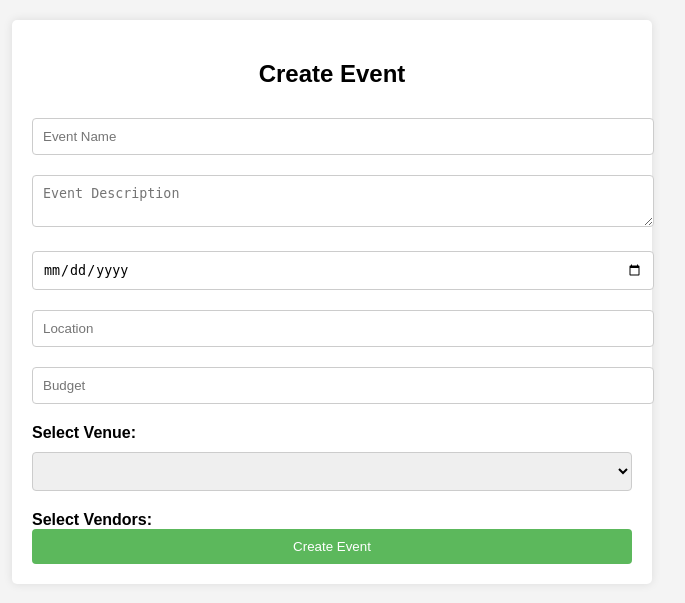
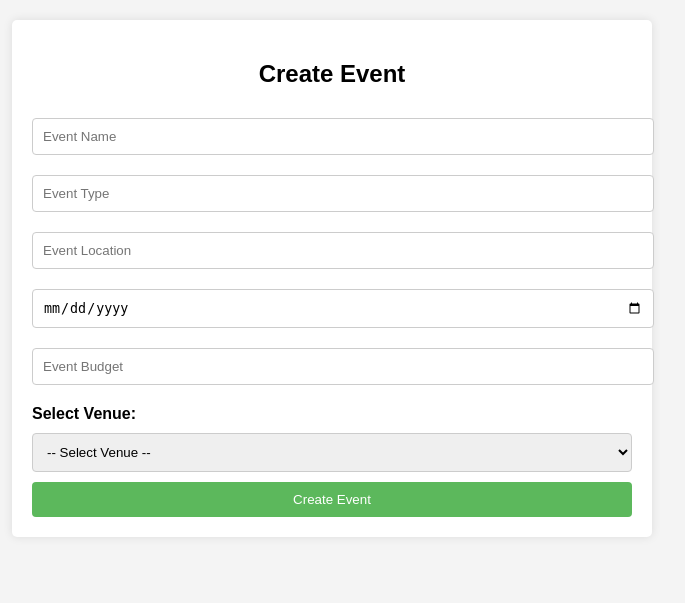
Before and after one commit to glife/EventEase, a Flask app: template templates/create_event.html in a window 1280 px wide. Shown: the top 603 px of the page, without its empty margins (308-993 px from the left). Run offline with Flask 3, Linux system fonts and the light colour scheme; the template is opened without the code that fills it, so the values that code supplies are empty.

Commit message:
Updated create event page also

```diff
--- a/main.py
+++ b/main.py
@@ -28,10 +28,9 @@
     Password = db.Column(db.String(1000), nullable=False)
     UserType = db.Column(db.Enum('Organizer', 'Vendor'), nullable=False)
     Phone = db.Column(db.String(100))
+    def get_id(self):
+        return str(self.UserID)  # Return the UserID as a string
 
-    # Override get_id to return UserID
-    def get_id(self):
-        return str(self.UserID)
 
 class UserProfile(db.Model):
     __tablename__ = 'User_Profile'
@@ -86,6 +85,7 @@
     VenueName = db.Column(db.String(100), nullable=False)
     Location = db.Column(db.String(255))
     Capacity = db.Column(db.Integer)
+    Price = db.Column(db.Integer)
 
 class Feedback(db.Model):
     __tablename__ = 'Feedback'
@@ -101,22 +101,20 @@
     VendorID = db.Column(db.Integer, db.ForeignKey('Vendor.UserID'), primary_key=True)
 
 # Routes
-# Index Route
 @app.route('/')
 def index():
     events = Event.query.all()
     return render_template('index.html', events=events)
 
-# Flask code for vendor_signup route
 @app.route('/vendor_signup', methods=['POST', 'GET'])
 def vendor_signup():
     if request.method == 'POST':
         name = request.form.get('name')
         email = request.form.get('email')
         password = request.form.get('password')
-        vendor_type = request.form.get('vendor_type')  # Added to get the vendor type
-        price_per_hour = request.form.get('price_per_hour')  # Added to get price per hour
-        phone = request.form.get('phone')  # Added to get price per hour
+        vendor_type = request.form.get('vendor_type')
+        price_per_hour = request.form.get('price_per_hour')
+        phone = request.form.get('phone')
 
         user_type = 'Vendor'
 
@@ -127,17 +125,13 @@
 
         hashed_password = generate_password_hash(password)
 
-        # Create new user
         new_user = User(Name=name, Email=email, Password=hashed_password, UserType=user_type, Phone=phone)
         db.session.add(new_user)
         db.session.commit()
 
-        # Create new vendor
         new_vendor = Vendor(UserID=new_user.UserID, BookingStatus='Available', VendorType=vendor_type, PricePerHour=price_per_hour)
         db.session.add(new_vendor)
-        db.session.commit()
 
-        # Check vendor type and insert into respective table
         if vendor_type == 'decorator':
             decoration_style = request.form.get('decoration_style')
             new_decorator = Decorator(VendorID=new_user.UserID, DecorationStyle=decoration_style)
@@ -153,20 +147,14 @@
 
         db.session.commit()
 
-        # Set the price per hour in the Vendor table
-        new_vendor.PricePerHour = price_per_hour
-        db.session.commit()
-
         flash("Vendor registration successful. Please log in.", "success")
         return redirect(url_for('login'))
 
     return render_template('vendor_signup.html')
 
-# Organizer Signup Route
 @app.route('/organizer_signup', methods=['GET', 'POST'])
 def organizer_signup():
     if request.method == 'POST':
-        # Gather data
         name = request.form.get('name')
         email = request.form.get('email')
         password = request.form.get('password')
@@ -175,13 +163,11 @@
         phone = request.form.get('phone')
         user_type = 'Organizer'
 
-        # Check if user exists
         existing_user = User.query.filter_by(Email=email).first()
         if existing_user:
             flash("Email already exists. Please log in.", "warning")
             return redirect(url_for('login'))
 
-        # Create new user and organizer records
         hashed_password = generate_password_hash(password)
         new_user = User(Name=name, Email=email, Password=hashed_password, UserType=user_type, Phone=phone)
         db.session.add(new_user)
@@ -196,9 +182,6 @@
 
     return render_template('organizer_signup.html')
 
-
-# Login Route
-# Example of redirecting to my_bookings after login
 @app.route('/login', methods=['POST', 'GET'])
 def login():
     if request.method == 'POST':
@@ -209,15 +192,12 @@
         if user and check_password_hash(user.Password, password):
             login_user(user)
             flash("Login successful.", "success")
-            #return "SUCCESS"
-            return redirect(url_for('index'))  # Redirecting to my_bookings
+            return redirect(url_for('index'))
         else:
             flash("Invalid credentials.", "danger")
 
     return render_template('login.html')
 
-
-# Logout Route
 @app.route('/logout')
 @login_required
 def logout():
@@ -236,7 +216,7 @@
         name = request.form.get('name')
         type = request.form.get('type')
         location = request.form.get('location')
-        date = request.form.get('date')
+        event_date = request.form.get('date')
         budget = request.form.get('budget')
         venue_id = request.form.get('venue_id')
 
@@ -244,7 +224,7 @@
             Name=name,
             Type=type,
             Location=location,
-            Date=date,
+            Date=event_date,
             Budget=budget,
             VenueID=venue_id,
             OrganizerID=current_user.UserID
@@ -254,16 +234,34 @@
         flash("Event created successfully.", "success")
         return redirect(url_for('index'))
 
-    return render_template('create_event.html')
+    # Fetching venues for the dropdown
+    venues = Venue.query.all()
+    return render_template('create_event.html', venues=venues)
 
 @app.route('/my_bookings', methods=['GET'])
 @login_required
 def my_bookings():
-    # Logic to retrieve and display the user's bookings
-    # Example: bookings = Booking.query.filter_by(UserID=current_user.UserID).all()
-    return render_template('my_bookings.html', bookings=bookings)
+    events = Event.query.filter_by(OrganizerID=current_user.UserID).all()
+    return render_template('my_bookings.html', events=events)
 
-# Running the app
+@app.route('/feedback', methods=['GET', 'POST'])
+@login_required
+def feedback():
+    if request.method == 'POST':
+        organizer_id = request.form.get('organizer_id')
+        vendor_id = request.form.get('vendor_id')
+        review = request.form.get('review')
+        rating = request.form.get('rating')
+
+        new_feedback = Feedback(OrganizerID=organizer_id, VendorID=vendor_id, Review=review, Rating=rating)
+        db.session.add(new_feedback)
+        db.session.commit()
+        flash("Feedback submitted successfully.", "success")
+        return redirect(url_for('index'))
+
+    vendors = Vendor.query.all()
+    return render_template('feedback.html', vendors=vendors)
+
 if __name__ == '__main__':
     with app.app_context():
         db.create_all()
--- a/templates/create_event.html
+++ b/templates/create_event.html
@@ -47,9 +47,6 @@
             margin-top: 10px;
             display: block;
         }
-        .vendor-checkbox {
-            margin: 10px 0;
-        }
     </style>
 </head>
 <body>
@@ -57,25 +54,20 @@
         <h2>Create Event</h2>
         <form method="POST">
             <input type="text" name="name" placeholder="Event Name" required>
-            <textarea name="description" placeholder="Event Description"></textarea>
+            <input type="text" name="type" placeholder="Event Type" required>
+            <input type="text" name="location" placeholder="Event Location" required>
             <input type="date" name="date" required>
-            <input type="text" name="location" placeholder="Location" required>
-            <input type="number" name="budget" placeholder="Budget" required>
+            <input type="number" name="budget" placeholder="Event Budget" required>
 
-            <label for="venue">Select Venue:</label>
-            <select name="venue" required>
+            <label for="venue_id">Select Venue:</label>
+            <select name="venue_id" id="venue_id" required>
+                <option value="">-- Select Venue --</option>
                 {% for venue in venues %}
-                    <option value="{{ venue.id }}">{{ venue.name }} - ${{ venue.price_per_day }} per day</option>
+                    <option value="{{ venue.VenueID }}">
+                        {{ venue.VenueName }} - ₹{{ venue.Price }}; ({{ venue.Location }}); Capacity: {{venue.Capacity}} people
+                    </option>
                 {% endfor %}
             </select>
-
-            <label>Select Vendors:</label>
-            {% for vendor in vendors %}
-                <div class="vendor-checkbox">
-                    <input type="checkbox" name="vendors" value="{{ vendor.id }}">
-                    {{ vendor.name }} - {{ vendor.type }} - ${{ vendor.price_per_hour }} per hour
-                </div>
-            {% endfor %}
 
             <button type="submit">Create Event</button>
         </form>
--- a/templates/index.html
+++ b/templates/index.html
@@ -97,7 +97,7 @@
                                 <p><strong>Location:</strong> {{ event.Location }}</p>
                                 <p><strong>Budget:</strong> ${{ event.Budget }}</p>
                                 {% if current_user.is_authenticated %}
-                                    <a href="{{ url_for('book_event', event_id=event.EventID) }}" class="btn btn-outline-primary">Book Event</a>
+                                    <a href="{{ url_for('create_event', event_id=event.EventID) }}" class="btn btn-outline-primary">Book Event</a>
                                 {% endif %}
                             </div>
                         </div>
```
